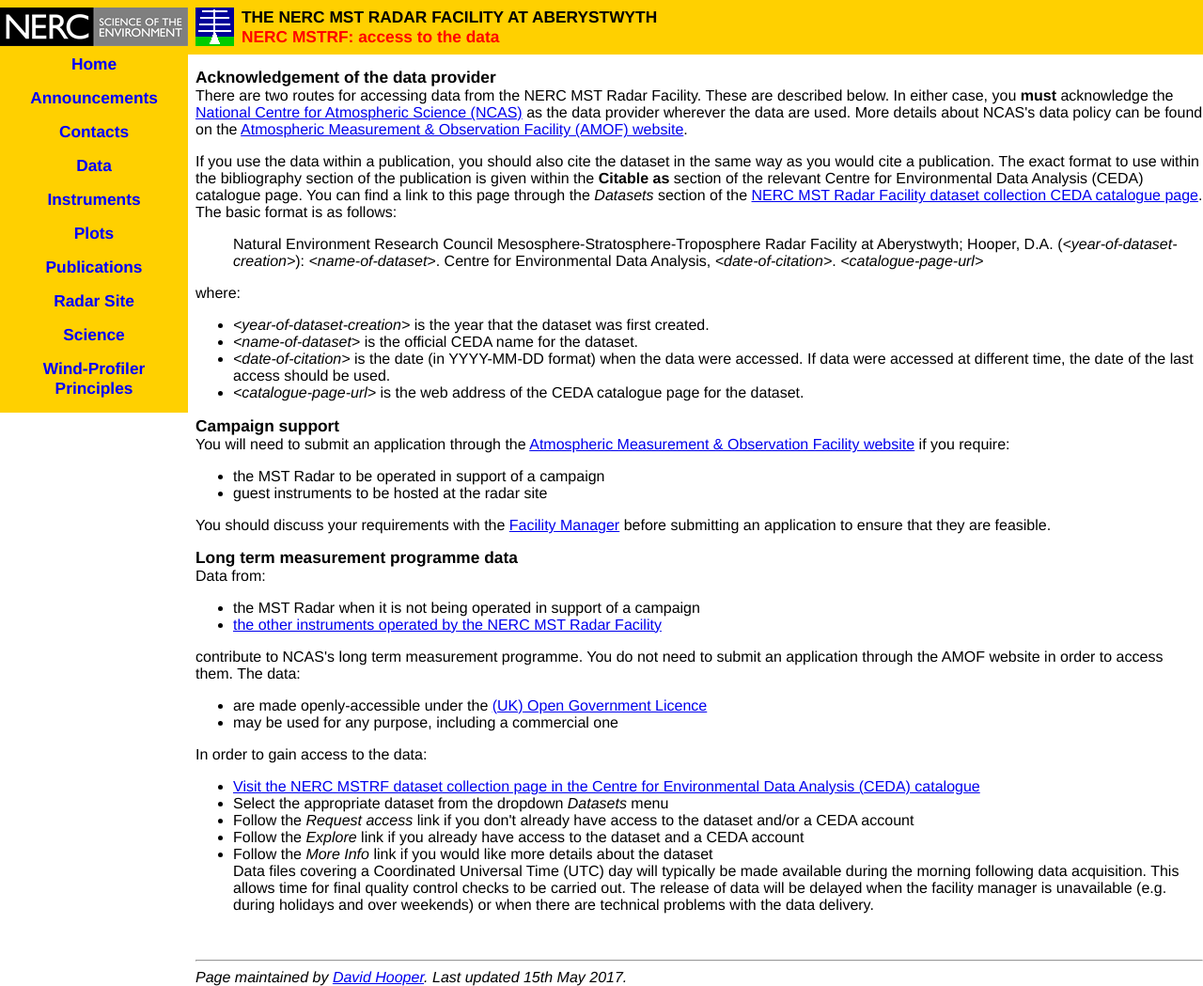
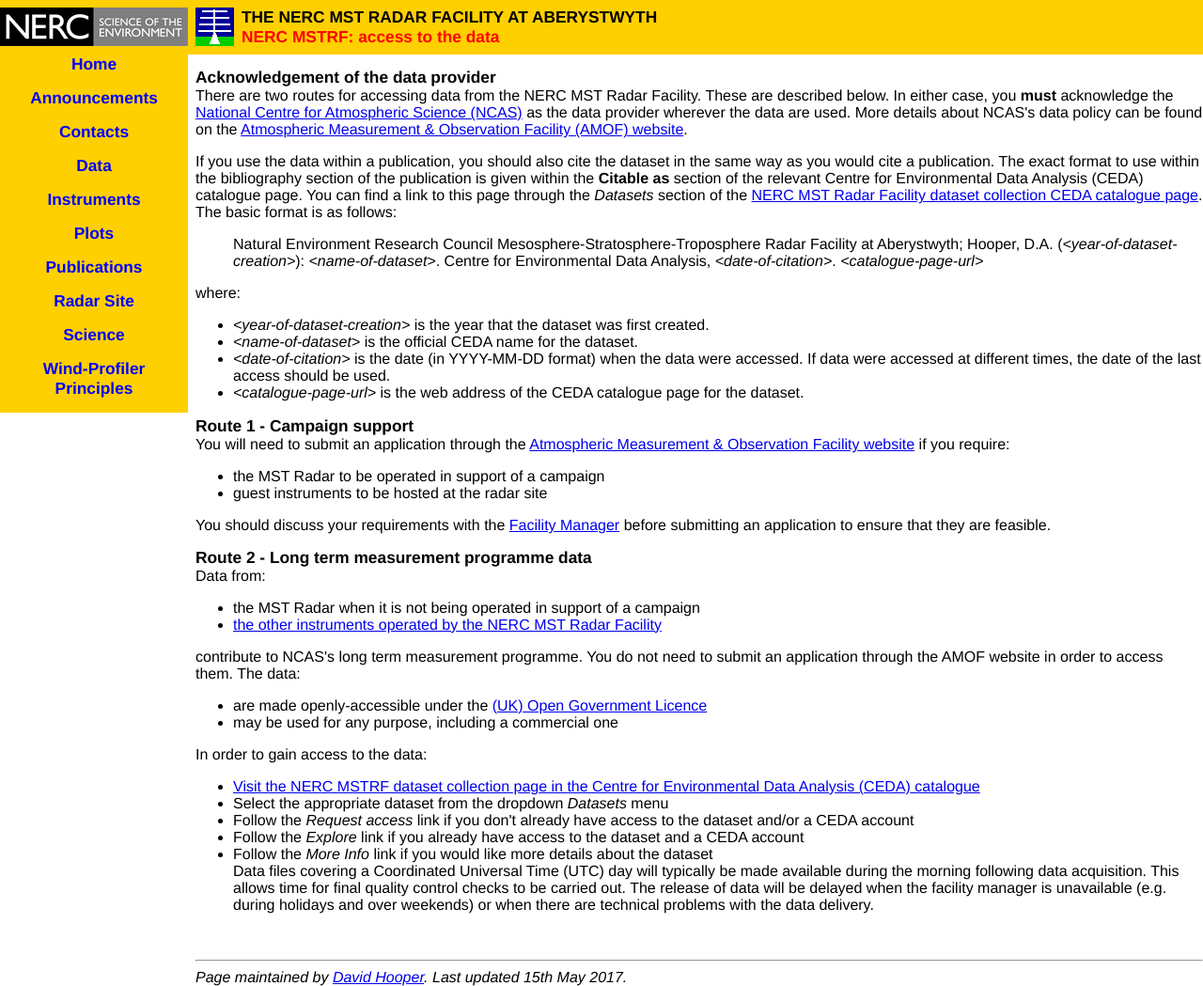
Before and after one commit to dahooper/nerc_mstrf_website, a Jekyll site: the page built from docs/data_access.html, in a window 1280 px wide. Shown: the whole page at 94% size. Built offline with Jekyll 4.4.1, drawn with Linux system fonts in a browser that asks for light colours.

Commit message:
Update data_access.html

```diff
--- a/docs/data_access.html
+++ b/docs/data_access.html
@@ -42,13 +42,13 @@
       dataset.</li>
   <li><i>&lt;date-of-citation&gt;</i> is the date (in YYYY-MM-DD format)
       when the data were accessed. If data were accessed at different
-      time, the date of the last access should be used.</li>
+      times, the date of the last access should be used.</li>
   <li><i>&lt;catalogue-page-url&gt;</i> is the web address of the CEDA
       catalogue page for the dataset.</li>
 </ul>
 
 
-<h2>Campaign support</h2>
+<h2>Route 1 - Campaign support</h2>
 
 <p>You will need to submit an application through the <a
 href="https://amof.ac.uk/apply/">Atmospheric Measurement & Observation
@@ -63,7 +63,7 @@
 href="contacting_facility_staff.html">Facility Manager</a> before
 submitting an application to ensure that they are feasible.
 
-<h2>Long term measurement programme data</h2>
+<h2>Route 2 - Long term measurement programme data</h2>
 
 <p>Data from:
 <ul>
```
